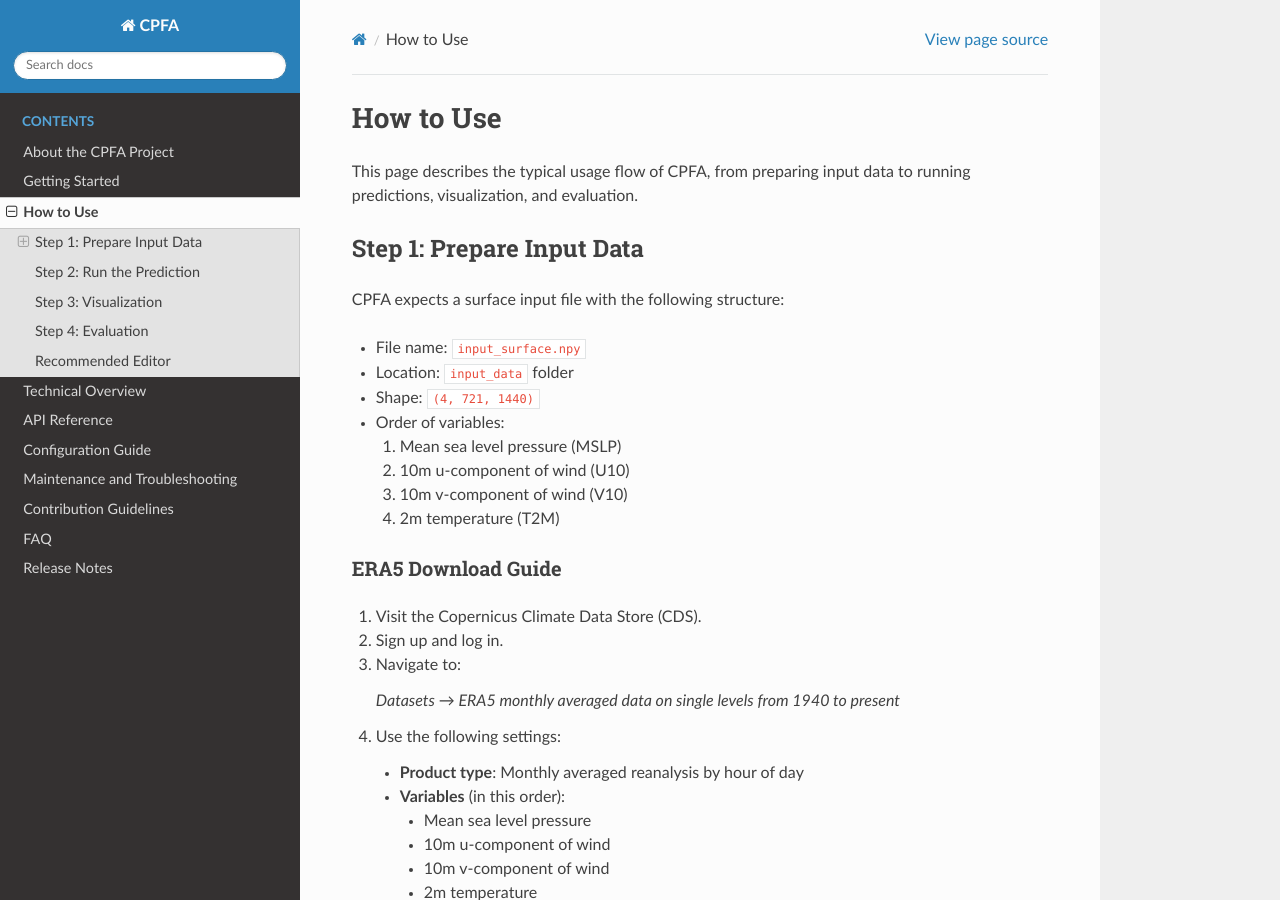
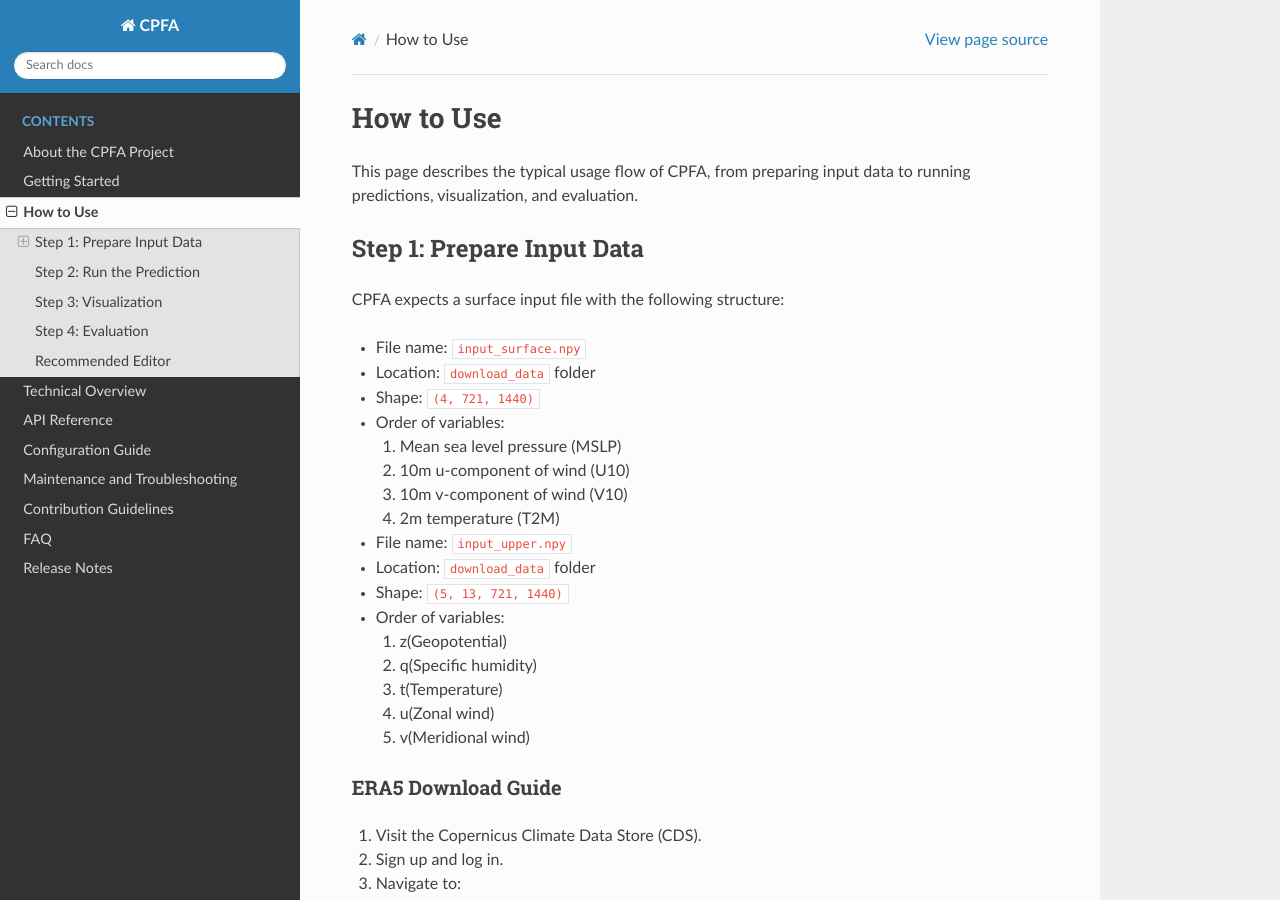
Before and after one commit to hyeok719/CPFA, a Sphinx documentation site: the page built from docs/source/how_to_use.rst, in a window 1280 px wide and 900 px high. Built offline with Sphinx 7.4.7 and the Read the Docs theme 3.1.0, drawn with Linux system fonts in a browser that asks for light colours.

Commit message:
Update how_to_use.rst

```diff
--- a/docs/source/how_to_use.rst
+++ b/docs/source/how_to_use.rst
@@ -10,7 +10,7 @@ Step 1: Prepare Input Data
 CPFA expects a surface input file with the following structure:
 
 - File name: ``input_surface.npy``
-- Location: ``input_data`` folder
+- Location: ``download_data`` folder
 - Shape: ``(4, 721, 1440)``
 - Order of variables:
 
@@ -18,6 +18,17 @@ CPFA expects a surface input file with the following structure:
   2. 10m u-component of wind (U10)
   3. 10m v-component of wind (V10)
   4. 2m temperature (T2M)
+
+- File name: ``input_upper.npy``
+- Location: ``download_data`` folder
+- Shape: ``(5, 13, 721, 1440)``
+- Order of variables:
+
+  1. z(Geopotential)
+  2. q(Specific humidity)
+  3. t(Temperature)
+  4. u(Zonal wind)
+  5. v(Meridional wind)
 
 ERA5 Download Guide
 ~~~~~~~~~~~~~~~~~~~
```
